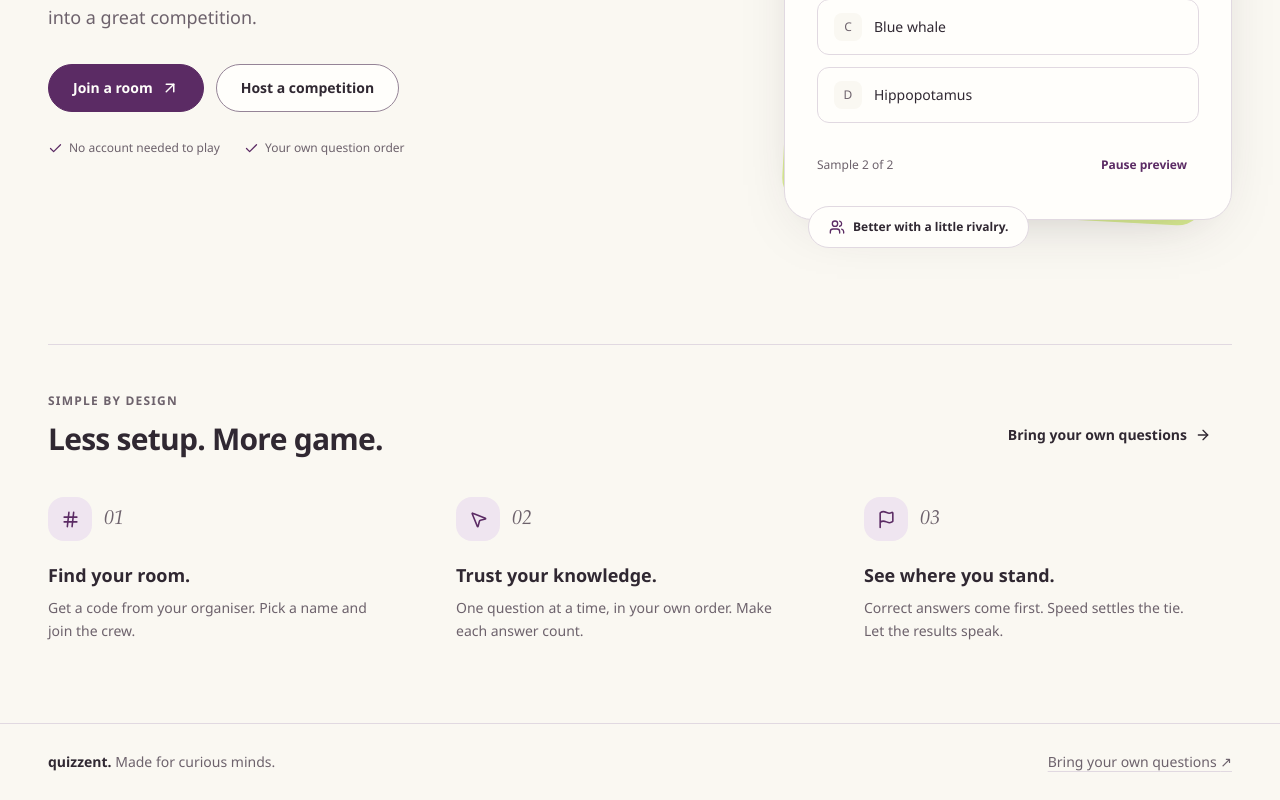
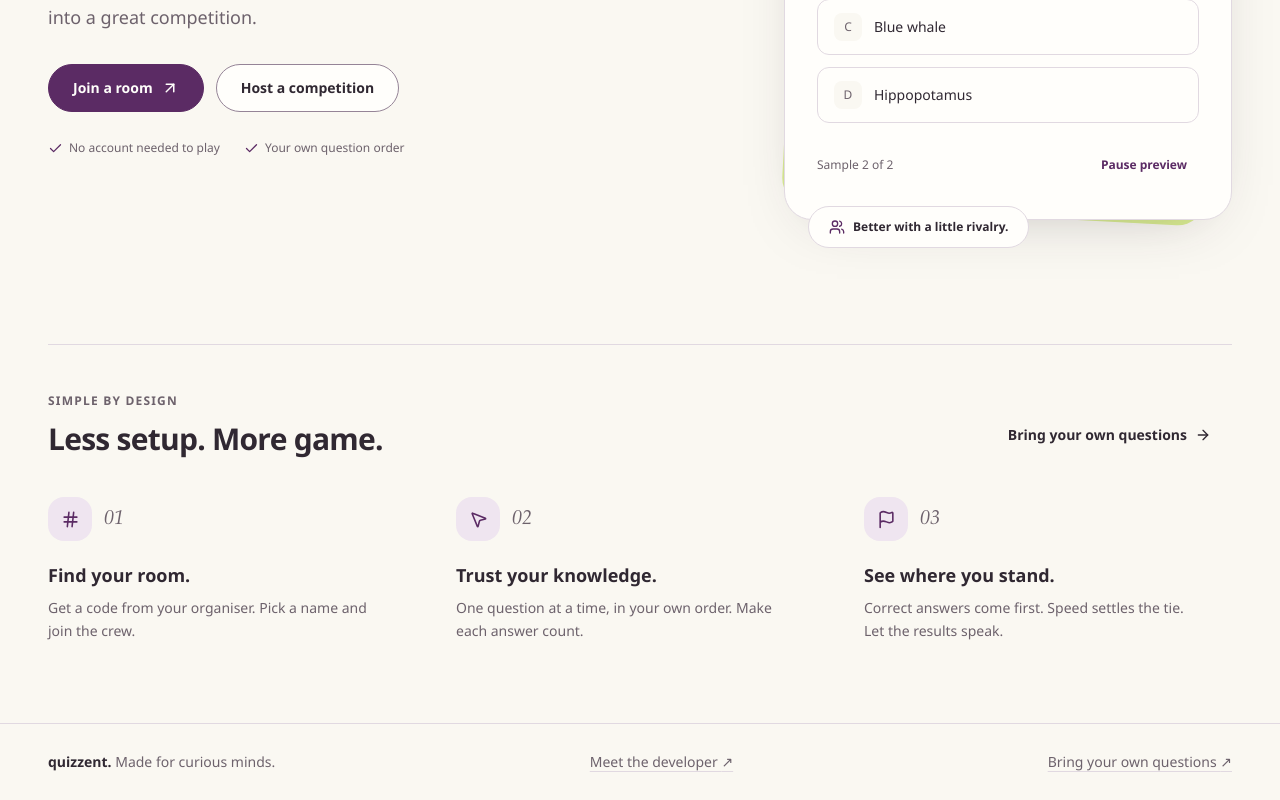
Before and after one commit to ahmxd18/quizzent, a React (Vite) app: page / in a window 1280 px wide. Shown: the part 563-1363 px from the top of the page. Built offline with nearby package versions, Linux system fonts and the light colour scheme; no server answers.

Commit message:
feat: add a developer footer link with a temporary destination

```diff
--- a/src/app/layout/SiteFooter.tsx
+++ b/src/app/layout/SiteFooter.tsx
@@ -8,6 +8,11 @@ export function SiteFooter() {
     <footer className="border-t border-outline">
       <PageContainer className="flex flex-wrap items-center justify-between gap-4 py-7 text-sm text-muted">
         <p><span className="font-semibold text-foreground">quizzent.</span> Made for curious minds.</p>
+        {/* Replace this temporary destination when the portfolio is deployed. */}
+        <a href="https://github.com/ahmxd18" target="_blank" rel="noopener noreferrer"
+          className="rounded-sm underline decoration-outline underline-offset-4 hover:decoration-brand hover:text-brand">
+          Meet the developer <span aria-hidden="true">↗</span><span className="sr-only"> (opens in a new tab)</span>
+        </a>
         {!isPending && <Link to={user ? '/organiser' : '/signup'} className="rounded-sm underline decoration-outline underline-offset-4 hover:decoration-brand hover:text-brand">Bring your own questions <span aria-hidden="true">↗</span></Link>}
       </PageContainer>
     </footer>
```
